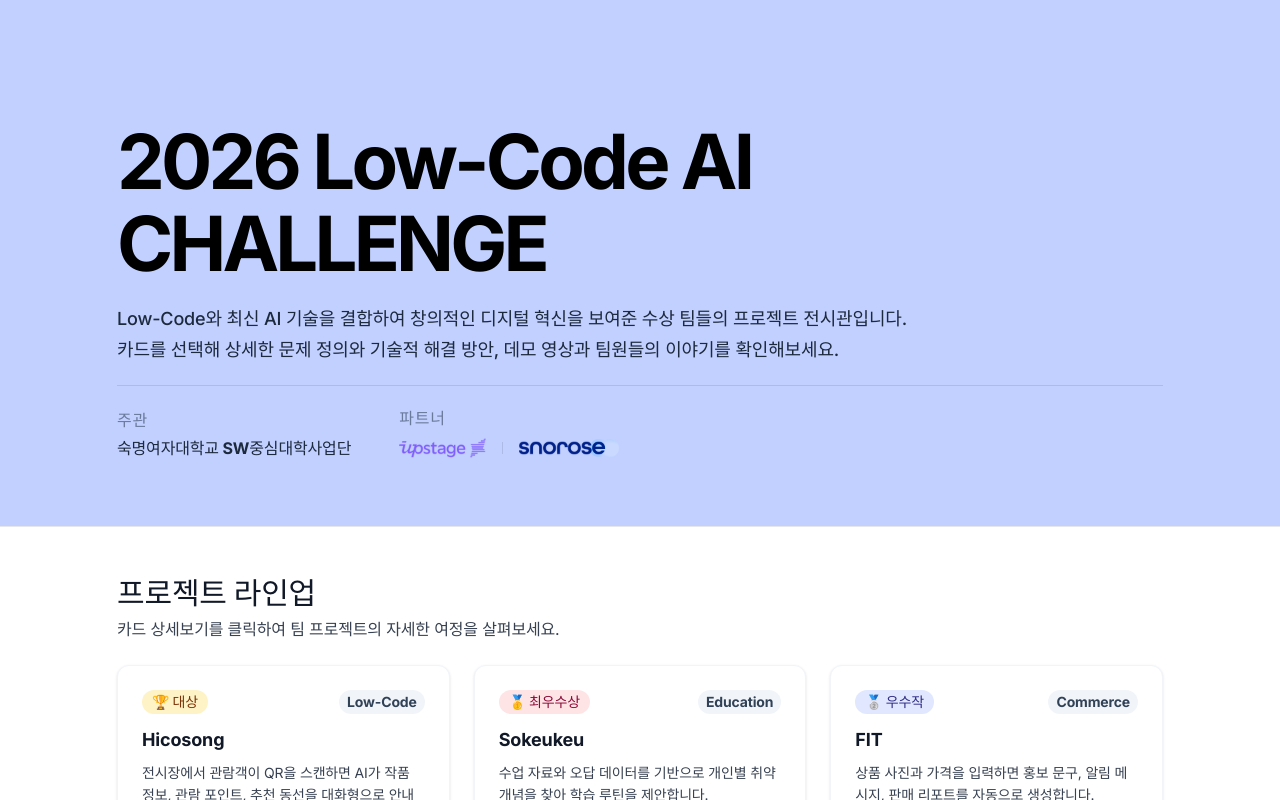
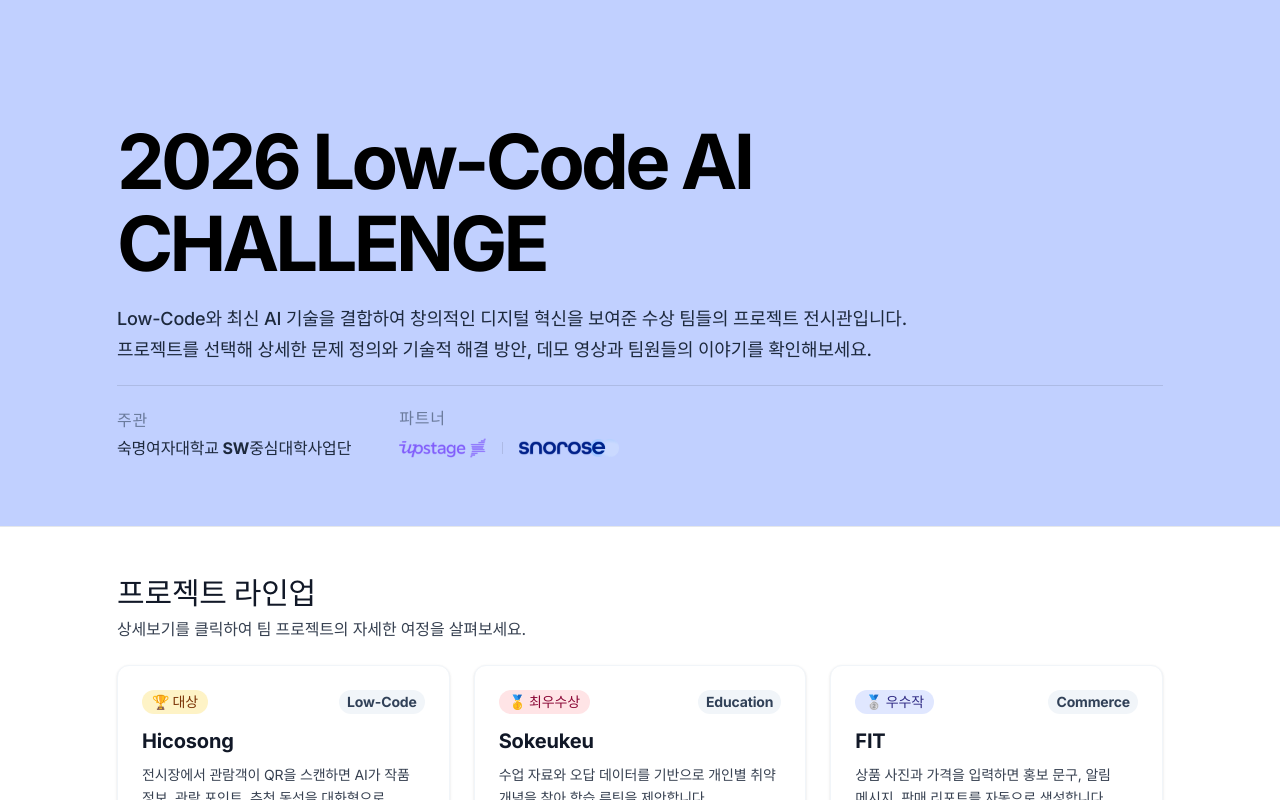
Before and after one commit to snorose/2026-low-code-ai-challenge-exhibition, a React (Vite) app: page / in a window 1280 px wide. Shown: the top 800 px of the page. Built offline with nearby package versions, Linux system fonts and the light colour scheme; a web font is replaced by a local one.

Commit message:
style: 일부 스타일 및 워딩 변경

```diff
--- a/src/pages/ProjectList.jsx
+++ b/src/pages/ProjectList.jsx
@@ -16,7 +16,7 @@ function ProjectList({ projects, onSelectProject }) {
             Low-Code와 최신 AI 기술을 결합하여 창의적인 디지털 혁신을 보여준
             수상 팀들의 프로젝트 전시관입니다.
             <br />
-            카드를 선택해 상세한 문제 정의와 기술적 해결 방안, 데모 영상과
+            프로젝트를 선택해 상세한 문제 정의와 기술적 해결 방안, 데모 영상과
             팀원들의 이야기를 확인해보세요.
           </p>
 
@@ -61,7 +61,7 @@ function ProjectList({ projects, onSelectProject }) {
               프로젝트 라인업
             </h2>
             <p className="text-sm min-[901px]:text-base text-(--text)">
-              카드 상세보기를 클릭하여 팀 프로젝트의 자세한 여정을 살펴보세요.
+              상세보기를 클릭하여 팀 프로젝트의 자세한 여정을 살펴보세요.
             </p>
           </div>
 
@@ -82,10 +82,10 @@ function ProjectList({ projects, onSelectProject }) {
                   </span>
                 </div>
 
-                <h3 className="m-0 mb-2.5 text-lg font-bold leading-[1.3] text-(--text-h) transition-colors duration-500 ease-out group-hover:text-(--accent)">
+                <h3 className="m-0 mb-2.5 text-xl font-bold leading-[1.3] text-(--text-h) transition-colors duration-500 ease-out group-hover:text-(--accent)">
                   {project.title}
                 </h3>
-                <p className="mb-5 text-[13.5px] min-[901px]:text-sm leading-[1.6] text-(--text) line-clamp-3">
+                <p className="mb-5 text-[13.5px] min-[901px]:text-sm leading-[1.6] text-(--text) line-clamp-3 [word-break:keep-all] [overflow-wrap:normal]">
                   {project.summary}
                 </p>
 
```
